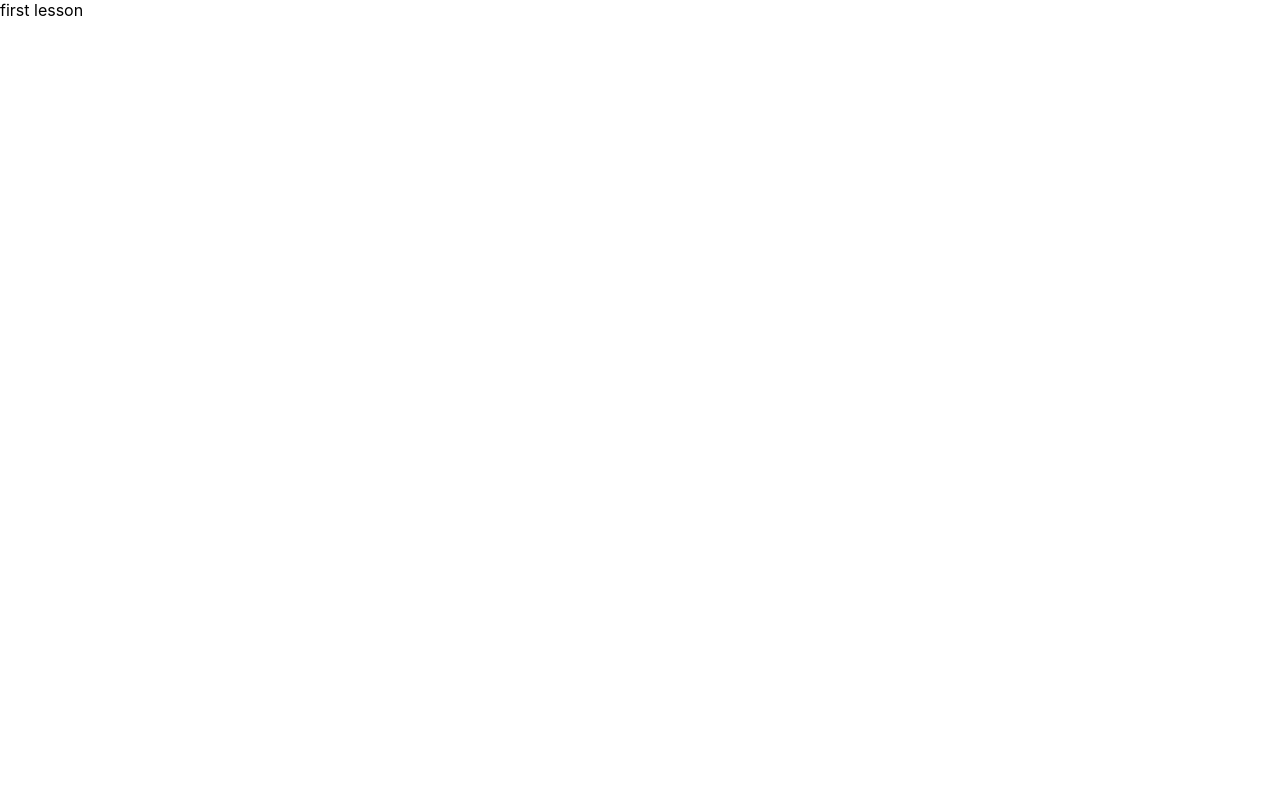
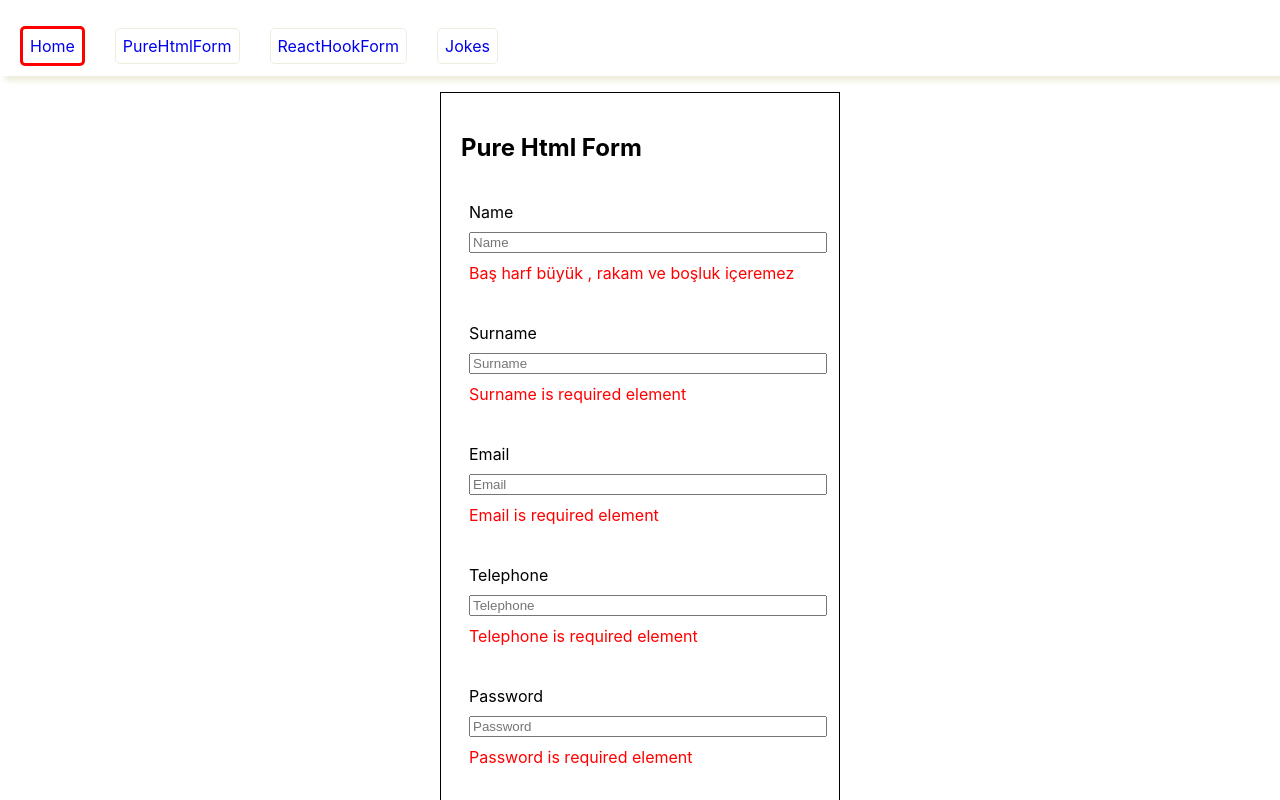
Before and after one commit to sametkzdl/reactProjects, a React (Create React App) app: page /PureHtmlForm in a window 1280 px wide. Shown: the top 800 px of the page. Built offline with nearby package versions, Linux system fonts and the light colour scheme.

Commit message:
devam ediyoruz

```diff
--- a/package.json
+++ b/package.json
@@ -8,6 +8,8 @@
     "@testing-library/user-event": "^13.5.0",
     "react": "^18.3.1",
     "react-dom": "^18.3.1",
+    "react-hook-form": "^7.52.1",
+    "react-router-dom": "^6.24.1",
     "react-scripts": "5.0.1",
     "web-vitals": "^2.1.4"
   },
--- a/src/App.js
+++ b/src/App.js
@@ -1,8 +1,74 @@
+import { Routes, Route, useParams, Link } from "react-router-dom";
+import PureHtmlForm from "./pages/forms/purehtmlform";
+import ReactHookForm from "./pages/forms/reactHookForm";
+import Jokes from "./pages/jokesGenerator/jokes";
+import Home from "./pages/home";
+import { useEffect, useState } from "react";
 
 function App() {
+  const [clickedUrl, SetClickedUrl] = useState("Home");
+
+  const urlData = [
+    { name: "Home", href: "/" },
+    { name: "PureHtmlForm", href: "/PureHtmlForm" },
+    { name: "ReactHookForm", href: "/ReactHookForm" },
+    { name: "Jokes", href: "/Jokes" },
+  ];
   return (
     <div className="App">
-    first lesson
+      <header>
+        <ul
+          style={{
+            padding: "20px",
+            display: "flex",
+            flexWrap: "wrap",
+            gap: "30px",
+            listStyle: "none",
+            boxShadow: "5px 5px  5px #eeeddd",
+            boxSizing: "border-box",
+          }}
+        >
+          {urlData.map(({ name, href }, index) => {
+            return (
+              <li key={index} onClick={() => SetClickedUrl(name)}>
+                {clickedUrl === name ? (
+                  <Link
+                    to={href}
+                    style={{
+                      textDecoration: "none",
+                      border: "3px solid red",
+                      padding: "7px",
+                      borderRadius: "5px",
+                      height: "50px",
+                    }}
+                  >
+                    {name}
+                  </Link>
+                ) : (
+                  <Link
+                    to={href}
+                    style={{
+                      textDecoration: "none",
+                      border: "1px solid #eeeddd",
+                      padding: "7px",
+                      borderRadius: "5px",
+                      height: "50px",
+                    }}
+                  >
+                    {name}
+                  </Link>
+                )}
+              </li>
+            );
+          })}
+        </ul>
+      </header>
+      <Routes>
+        <Route path="/" element={<Home />} />
+        <Route path="/PureHtmlForm" element={<PureHtmlForm />} />
+        <Route path="/ReactHookForm" element={<ReactHookForm />} />
+        <Route path="/Jokes" element={<Jokes />} />
+      </Routes>
     </div>
   );
 }
--- /dev/null
+++ b/src/pages/forms/forms.css
@@ -0,0 +1,14 @@
+.wrapInput {
+    display: flex;
+    flex-direction: column;
+    padding: 10px 8px;
+    width: 100%;
+}
+
+span {
+    display: none;
+}
+
+input:invalid~span {
+    display: block;
+}
--- /dev/null
+++ b/src/pages/forms/purehtmlform.js
@@ -0,0 +1,155 @@
+import { useRef, useState } from "react";
+import "./forms.css";
+
+const Input = ({
+  label,
+  name,
+  type,
+  setValues,
+  placeholder,
+  requiredText,
+  required,
+  pattern,
+  inputRef,
+}) => {
+  return (
+    <div className="wrapInput">
+      <label htmlFor={name} style={{ paddingBlock: "10px" }}>
+        {label}
+      </label>
+      <input
+        name={name}
+        id={name}
+        type={type}
+        placeholder={placeholder}
+        required={required}
+        pattern={pattern}
+        // ref={inputRef}
+        onChange={(e) => setValues(e.target.value)}
+      />
+      <span style={{ paddingBlock: "10px", color: "red" }}>{requiredText}</span>
+    </div>
+  );
+};
+
+const PureHtmlForm = () => {
+  // name propu sunucuya gönderilen propun ismini karşılar
+  // burada state kullanırsak girilen değeri dinamik olarak renderlayacak ama biz bunu engellemek için
+  // useRef() ve object oluşturuyoruz ..
+  //ama buna büyük projelerde dikkat etmemiz gereklidir ..
+  //şimdi normal onChange üzerinden tüm verileri statelerde tutup yönetecez
+  // const inputRef = useRef();
+  // console.log(inputRef.current.value);
+  // const data = new FormData(e.target);
+  // bu üst kısım use ref ve object için render dan kurtulmak için
+  const [values, setValues] = useState({
+    name: "",
+    surname: "",
+    email: "",
+    telephone: "",
+    password: "",
+    confirmpassword: "",
+  });
+  const Inputs = [
+    {
+      id: 1,
+      label: "Name",
+      name: "name",
+      type: "text",
+      placeholder: "Name",
+      requiredText: "Baş harf büyük , rakam ve boşluk içeremez",
+      required: true,
+      pattern:"^[A-Z][a-z]{9,}$",
+    },
+    {
+      id: 2,
+      label: "Surname",
+      name: "surname",
+      type: "text",
+      placeholder: "Surname",
+      requiredText: "Surname is required element",
+      required: true,
+      pattern:"^^[A-Z][a-z]{9,}$",
+    },
+    {
+      id: 3,
+      label: "Email",
+      name: "email",
+      type: "email",
+      placeholder: "Email",
+      requiredText: "Email is required element",
+      required: true,
+      pattern:"/^[a-z ,.'-]+$/i",
+    },
+    {
+      id: 4,
+      label: "Telephone",
+      name: "telephone",
+      type: "number",
+      placeholder: "Telephone",
+      requiredText: "Telephone is required element",
+      required: true,
+      pattern:"/^[a-z ,.'-]+$/i",
+    },
+    {
+      id: 5,
+      label: "Password",
+      name: "password",
+      type: "password",
+      placeholder: "Password",
+      requiredText: "Password is required element",
+      required: true,
+      pattern:"/^[a-z ,.'-]+$/i",
+    },
+    {
+      id: 6,
+      label: "Confirm Password",
+      name: "confirmPassword",
+      type: "password",
+      placeholder: "Confirm Password",
+      requiredText: "Confirm Password is required element",
+      required: true,
+      pattern:"/^[a-z ,.'-]+$/i",
+    },
+  ];
+  const handleSubmit = (e) => {
+    e.preventDefault();
+    console.log(values);
+  };
+  return (
+    <div
+      style={{
+        width: "400px",
+        border: "1px solid black",
+        boxSizing: "border-box",
+        padding: "20px",
+        marginInline: "auto",
+        marginBottom: "40px",
+      }}
+    >
+      <h2>Pure Html Form</h2>
+      <form onSubmit={handleSubmit}>
+        {Inputs.map(({ name, label, type, placeholder,required, pattern,requiredText, id }) => {
+          return (
+            <Input
+              key={id}
+              name={name}
+              label={label}
+              type={type}
+              placeholder={placeholder}
+              setValues={setValues}
+              requiredText={requiredText}
+              required={required}
+              pattern={pattern}
+            />
+          );
+        })}
+
+        <button type="submit">Submit</button>
+        <button type="reset">Reset</button>
+      </form>
+    </div>
+  );
+};
+
+export default PureHtmlForm;
--- /dev/null
+++ b/src/pages/forms/reactHookForm.js
@@ -0,0 +1,7 @@
+import { useParams } from "react-router-dom";
+
+const ReactHookForm = () => {
+  return <div>ReactHookForm sayfası</div>;
+};
+
+export default ReactHookForm;
--- /dev/null
+++ b/src/pages/home.js
@@ -0,0 +1,13 @@
+const Home = () => {
+  // const [array,setArray]= useState([])
+  // useEffect( () => {
+  //   setArray(window.document),[]
+  // })
+  return (
+    <div style={{ textAlign: "center" }}>
+      <h2>İstediğiniz eğitime buradan ulaşabilirsiniz ...</h2>
+    </div>
+  );
+};
+
+export default Home;
--- /dev/null
+++ b/src/pages/jokesGenerator/jokes.js
@@ -0,0 +1,6 @@
+const Jokes = () => {
+
+  return <div>jokes sayfası</div>;
+};
+
+export default Jokes;
```
Also changed, not shown: src/index.js (+8 -5 lines), 1 other file (tests, documents, lock files or other folders).
